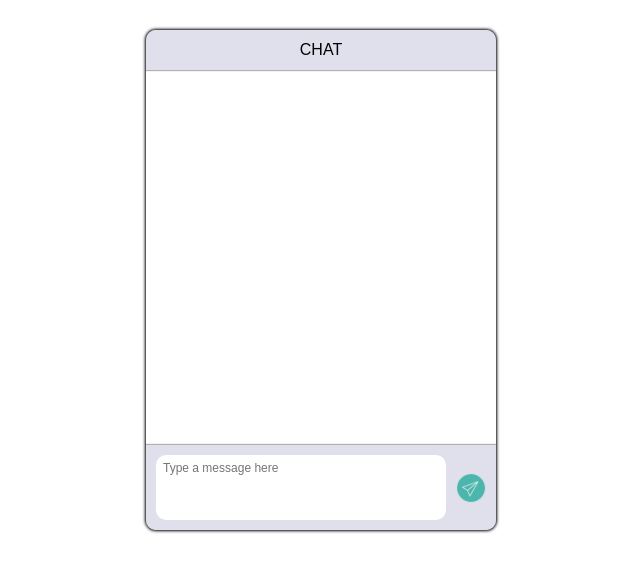
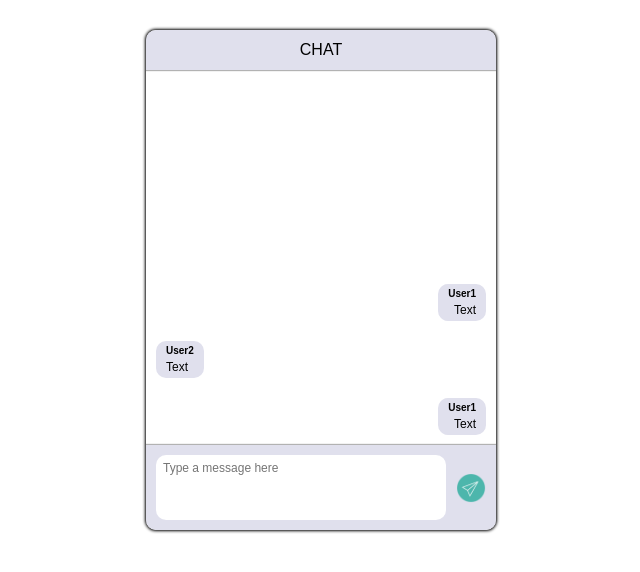
Before and after one commit to DmytroKravchuk/chat-project, a React (Create React App) app: page / in a window 1280 px wide. Shown: the top 572 px of the page, without its empty margins (319-959 px from the left). Built offline with nearby package versions, Linux system fonts and the light colour scheme.

Commit message:
added Message component

```diff
--- a/src/components/chat/Chat.jsx
+++ b/src/components/chat/Chat.jsx
@@ -1,19 +1,56 @@
 import React from 'react';
 import css from './chat.module.css';
+import Message from "../message";
 
 
 export default class Chat extends React.Component {
+	constructor (props) {
+		super(props);
+		this.state = {
+			data: [
+				{name:'User1', text:'Text', isIncoming:false},
+				{name:'User2', text:'Text', isIncoming:true},
+				{name:'User1', text:'Text', isIncoming:false}
+			],
+			currentMessageValue: '',
+		}
+	}
+
+	onNewMessageChange = (e) => {
+		this.setState({
+			currentMessageValue: e.target.value
+		});
+	};
+
+	sendMessage = () => {
+		const {data, currentMessageValue} = this.state;
+		this.setState({
+			data: [...data, {name: 'User1', text: currentMessageValue, isIncoming: false}],
+			currentMessageValue: ''
+		})
+	};
+
+	enterPressed = (e) => {
+		let code = e.keyCode || e.which;
+		if (code === 13) {
+			this.sendMessage();
+		};
+	};
+
 	render() {
+		let  {currentMessageValue} = this.state;
 		return (
 			<div className={css.chat_wrapper}>
 				<h2 className={css.chat_header}>CHAT</h2>
 				<div className={css.chat_message_box}>
-
+					{this.state.data.map((data, index) => {
+						return <Message data={data} key={index} />
+					})}
 				</div>
 				<div className={css.chat_form_container}>
 					<form className={css.chat_form}>
-						<textarea placeholder='Type a message here'></textarea>
-						<button className={css.sendMessage}></button>
+						<textarea placeholder='Type a message here' value={currentMessageValue} onChange={this.onNewMessageChange} onKeyPress={this.enterPressed}></textarea>
+						<button className={css.sendMessage} onClick={this.sendMessage}></button>
 					</form>
 				</div>
 			</div>
--- a/src/components/chat/chat.module.css
+++ b/src/components/chat/chat.module.css
@@ -18,6 +18,9 @@
 }
 
 .chat_message_box {
+	display: flex;
+	flex-direction: column;
+	justify-content: flex-end;
 	height: 75%;
 	box-shadow: 0 1px 1px 0 rgba(0, 0, 0, 0.3);
 }
--- /dev/null
+++ b/src/components/message/Message.jsx
@@ -0,0 +1,16 @@
+import React from 'react';
+import css from './message.module.css';
+
+const Message = ({data}) => {
+	let {name, text, isIncoming} = data;
+	return (
+		<div className={isIncoming ? css.message_wrap_incoming : css.message_wrap_outgoing}>
+			<div className={css.message}>
+				<div className={css.message_name}>{name}</div>
+				<div className={css.message_text}>{text}</div>
+			</div>
+		</div>
+	)
+};
+
+export default Message;
--- /dev/null
+++ b/src/components/message/index.jsx
@@ -0,0 +1,3 @@
+import Message from './Message';
+
+export default Message;
--- /dev/null
+++ b/src/components/message/message.module.css
@@ -0,0 +1,39 @@
+.message_wrap {
+	display: flex;
+	flex-direction: column;
+	justify-content: flex-end;
+}
+
+.message_wrap_incoming {
+	display: flex;
+	padding: 10px;
+}
+
+.message_wrap_outgoing {
+	display: flex;
+	justify-content: flex-end;
+	padding: 10px;
+}
+
+.message {
+	max-width: 90%;
+	background: #e0e0ed;
+	border-radius: 10px;
+	text-align: right;
+	padding: 5px 10px;
+	font-size: 12px;
+}
+
+.message_wrap_incoming .message {
+	text-align: left;
+}
+
+.message_name {
+	font-weight: bold;
+	margin-bottom: 5px;
+	font-size: 10px;
+}
+
+.message_text {
+
+}
--- /dev/null
+++ b/src/server.js
@@ -0,0 +1,3 @@
+const data = [
+
+];
```
